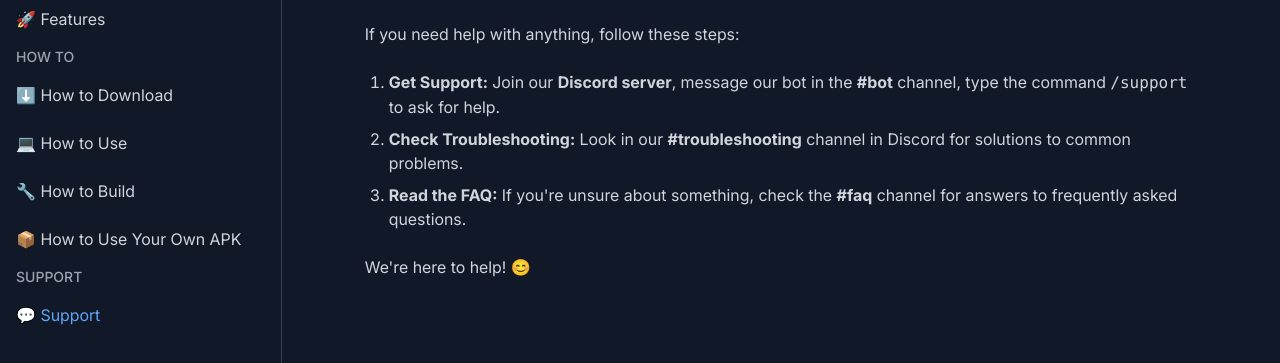
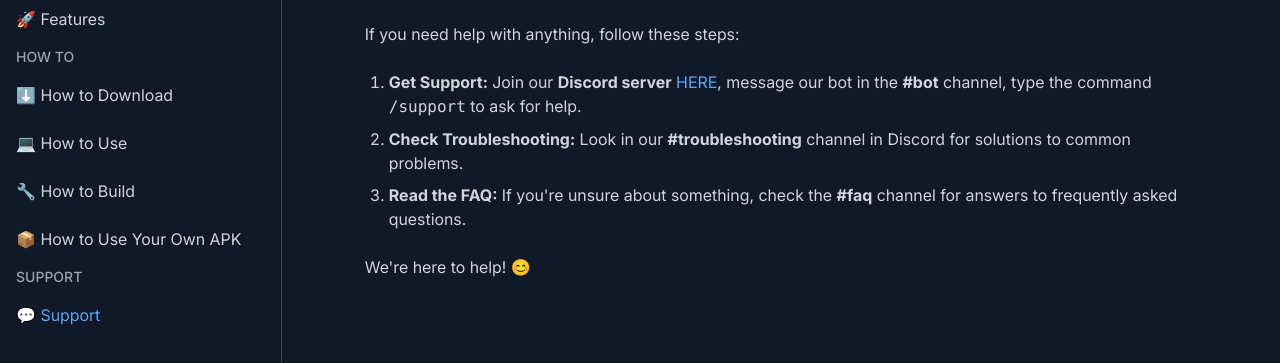
Before and after one commit to delta-executor-for-pc/delta-executor-for-pc.github.io, a plain HTML site: page index.html in a window 1280 px wide. Both pictures are taken after a click on the link "💬 Support". Shown: the part 157-520 px from the top of the page. Drawn offline with nearby package versions, Linux system fonts and the light colour scheme.

Commit message:
Update index.html

```diff
--- a/index.html
+++ b/index.html
@@ -239,9 +239,9 @@
                             <li><strong>Join our Discord:</strong> First, join our Discord server <a href="https://discadia.com/demonHub/" target="_blank" class="text-blue-400">HERE</a>.</li>
                             <li><strong>Go to the #bot channel:</strong> In the Discord server, find the <code>#bot</code> channel.</li>
                             <li><strong>Message the bot:</strong> Right click the bot and click <code>message</code>.</li>
-                            <li><strong>Use command:</strong>Type the command <code>/download</code> to the bot.</li>
-                            <li><strong>Select "demonDeltaExec":</strong>The bot will ask you to pick the program you want to download. Choose <code>demonDeltaExec</code>.</li>
-                            <li><strong>Download the program:</strong>The bot will give you a download link. Click it to download the program.</li>
+                            <li><strong>Use command:</strong> Type the command <code>/download</code> to the bot.</li>
+                            <li><strong>Select "demonDeltaExec":</strong> The bot will ask you to pick the program you want to download. Choose <code>demonDeltaExec</code>.</li>
+                            <li><strong>Download the program:</strong> The bot will give you a download link. Click it to download the program.</li>
                         </ol>
 
                         <h2 class="text-2xl font-bold mt-8 mb-4">After downloading:</h2>
@@ -328,7 +328,7 @@
                             If you need help with anything, follow these steps:
                         </p>
                         <ol class="list-decimal pl-6 space-y-2 text-gray-300">
-                            <li><strong>Get Support:</strong> Join our <strong>Discord server</strong>, message our bot in the <strong>#bot</strong> channel, type the command <code>/support</code> to ask for help.</li>
+                            <li><strong>Get Support:</strong> Join our <strong>Discord server</strong> <a href="https://discadia.com/demonHub/" target="_blank" class="text-blue-400">HERE</a>, message our bot in the <strong>#bot</strong> channel, type the command <code>/support</code> to ask for help.</li>
                             <li><strong>Check Troubleshooting:</strong> Look in our <strong>#troubleshooting</strong> channel in Discord for solutions to common problems.</li>
                             <li><strong>Read the FAQ:</strong> If you're unsure about something, check the <strong>#faq</strong> channel for answers to frequently asked questions.</li>
                         </ol>
```
